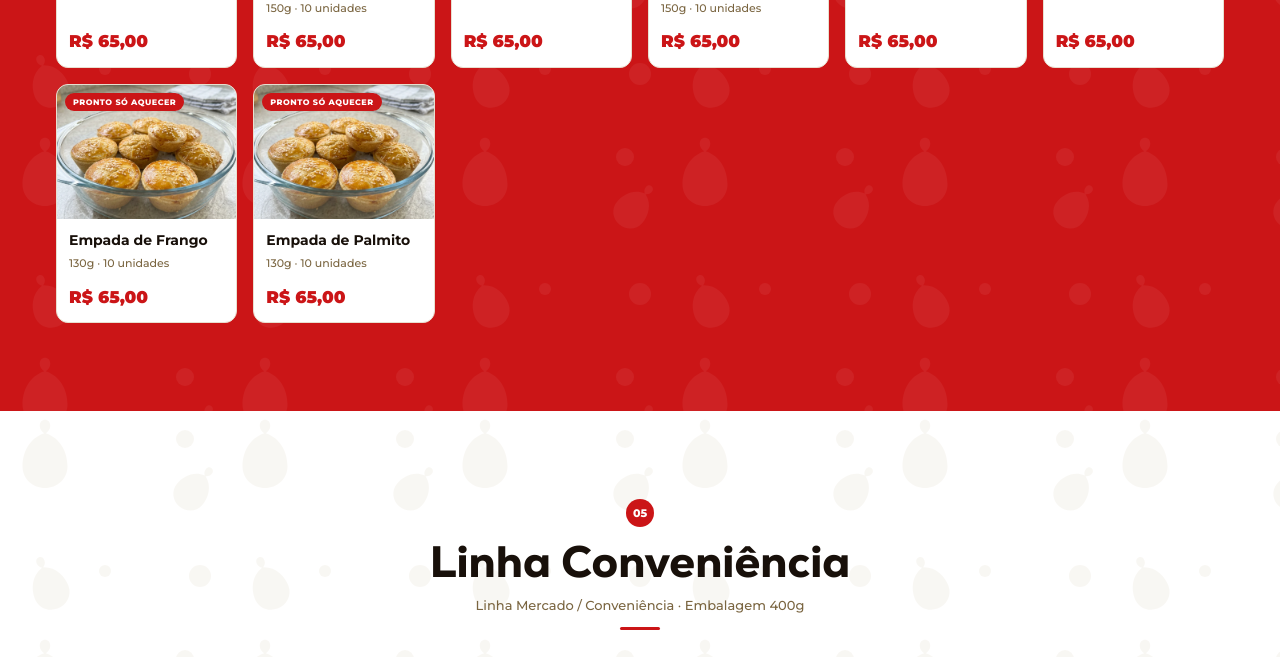
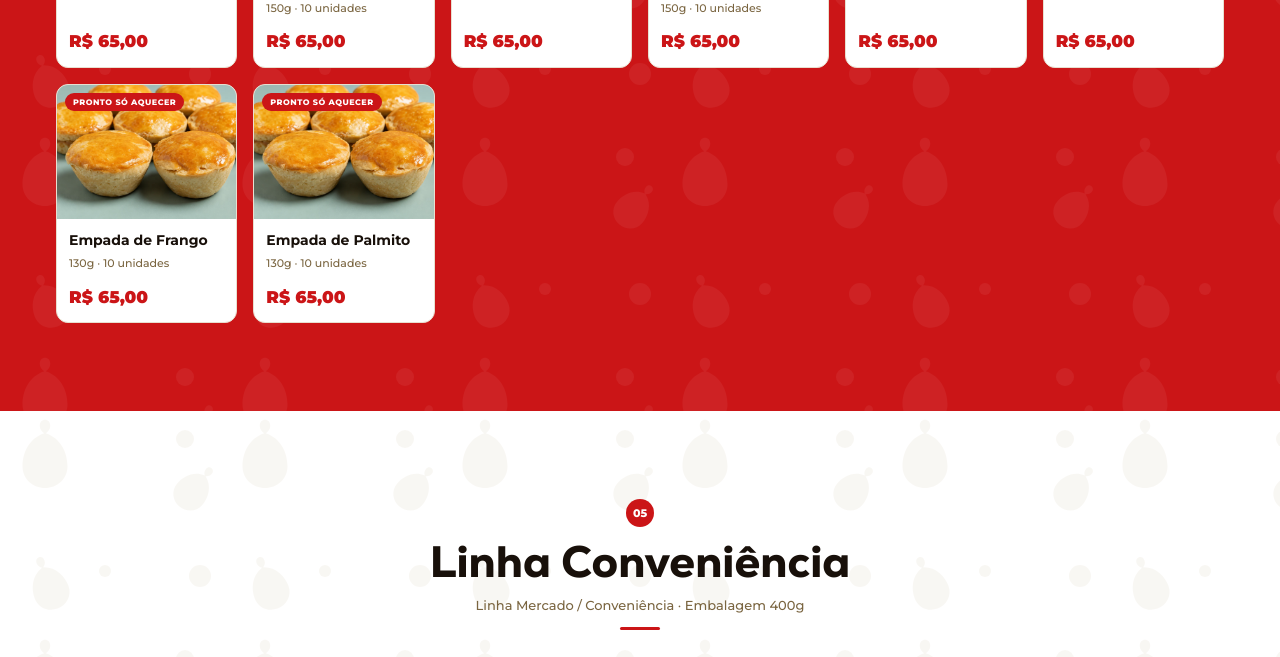
Before and after one commit to Nekkostudio/F-brica-Santtini, a plain HTML site: page index.html in a window 1280 px wide. Shown: the part 3154-3811 px from the top of the page. Drawn offline with Linux system fonts and the light colour scheme.

Commit message:
Update: nova foto das empadas de frango e palmito
Co-Authored-By: Claude Opus 5.5 <noreply@anthropic.com>

```diff
--- a/index.html
+++ b/index.html
@@ -555,8 +555,8 @@ footer{
       <div class="card"><div class="thumb"><img src="mqv8z44q-magnific_melhore-a-qualidade-da-im_BmYcDfRoQR.png" alt="Pão de Batata Calabresa com Bacon"><span class="badge">Pronto só aquecer</span></div><div class="card-body"><div class="card-name">Pão de Batata Calabresa com Bacon</div><div class="card-meta">150g · 10 unidades</div><div class="card-price">R$ 65,00</div></div></div>
       <div class="card"><div class="thumb"><img src="mqsvg6yl-magnific_melhore-a-qualidade-da-im_5xh1b2GKxe.png" alt="Hambúrguer"><span class="badge">Pronto só aquecer</span></div><div class="card-body"><div class="card-name">Hambúrguer</div><div class="card-meta">170g · 10 unidades</div><div class="card-price">R$ 65,00</div></div></div>
       <div class="card"><div class="thumb"><img src="mqsvk30j-magnific_melhore-a-qualidade-da-im_CHdQf2CEEy.png" alt="Dog Americano Salsicha e Bacon"><span class="badge">Pronto só aquecer</span></div><div class="card-body"><div class="card-name">Dog Americano Salsicha e Bacon</div><div class="card-meta">170g · 10 unidades</div><div class="card-price">R$ 65,00</div></div></div>
-      <div class="card"><div class="thumb"><img src="empadas.webp" alt="Empada de Frango"><span class="badge">Pronto só aquecer</span></div><div class="card-body"><div class="card-name">Empada de Frango</div><div class="card-meta">130g · 10 unidades</div><div class="card-price">R$ 65,00</div></div></div>
-      <div class="card"><div class="thumb"><img src="empadas.webp" alt="Empada de Palmito"><span class="badge">Pronto só aquecer</span></div><div class="card-body"><div class="card-name">Empada de Palmito</div><div class="card-meta">130g · 10 unidades</div><div class="card-price">R$ 65,00</div></div></div>
+      <div class="card"><div class="thumb"><img src="empadas-novas.webp" alt="Empada de Frango"><span class="badge">Pronto só aquecer</span></div><div class="card-body"><div class="card-name">Empada de Frango</div><div class="card-meta">130g · 10 unidades</div><div class="card-price">R$ 65,00</div></div></div>
+      <div class="card"><div class="thumb"><img src="empadas-novas.webp" alt="Empada de Palmito"><span class="badge">Pronto só aquecer</span></div><div class="card-body"><div class="card-name">Empada de Palmito</div><div class="card-meta">130g · 10 unidades</div><div class="card-price">R$ 65,00</div></div></div>
     </div>
   </div>
 </section>
```
Also changed, not shown: empadas-novas.webp (added).
